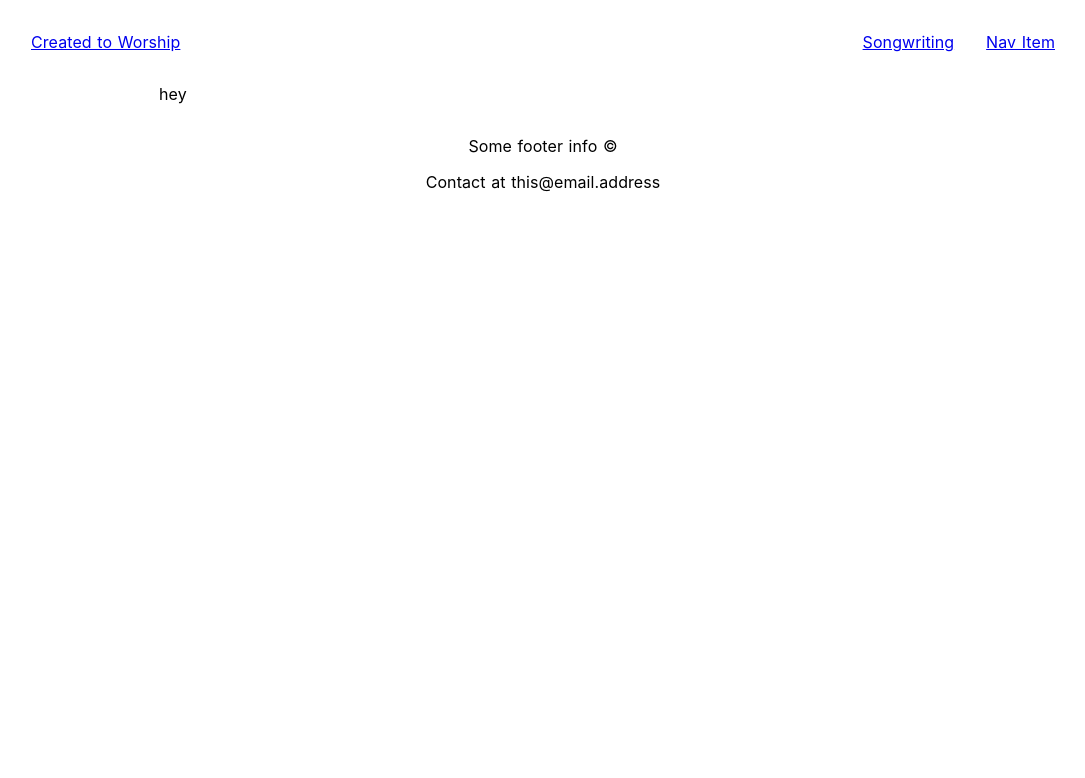
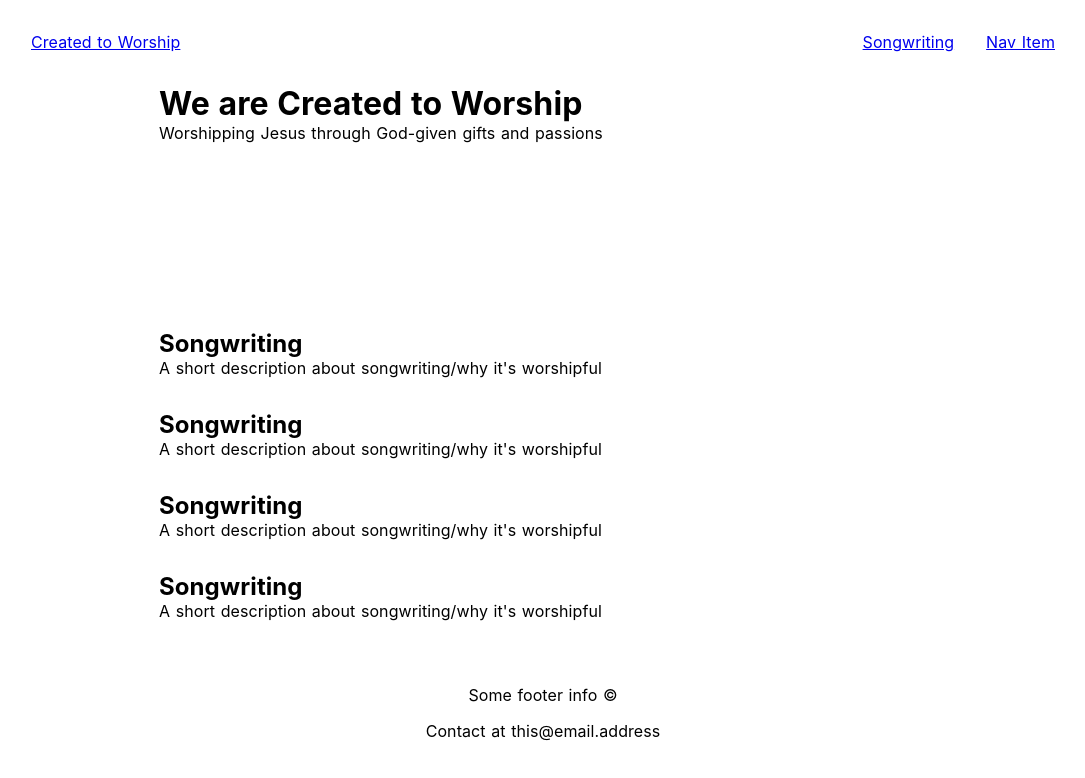
Before and after one commit to jamesahorne/created-to-worship, a Nuxt app in the folder frontend/: page / in a window 1280 px wide. Shown: the top 778 px of the page, without its empty margins (97-1182 px from the left). Built offline with nearby package versions, Linux system fonts and the light colour scheme.

Commit message:
♻️ Update Home

```diff
--- a/frontend/pages/index.vue
+++ b/frontend/pages/index.vue
@@ -1,11 +1,24 @@
 <template>
   <div class="container">
-    hey
+    <Hero />
+    <Type />
+    <Type />
+    <Type />
+    <Type />
   </div>
 </template>
 
 <script>
-export default {}
+import Hero from '../components/Hero'
+import Type from '../components/Type'
+
+export default {
+  name: 'Home',
+  components: {
+    Hero,
+    Type,
+  },
+}
 </script>
 
 <style>
@@ -13,26 +26,4 @@ export default {}
   margin: 0 auto;
   max-width: 48rem;
 }
-
-.title {
-  font-family: 'Quicksand', 'Source Sans Pro', -apple-system, BlinkMacSystemFont,
-    'Segoe UI', Roboto, 'Helvetica Neue', Arial, sans-serif;
-  display: block;
-  font-weight: 300;
-  font-size: 100px;
-  color: #35495e;
-  letter-spacing: 1px;
-}
-
-.subtitle {
-  font-weight: 300;
-  font-size: 42px;
-  color: #526488;
-  word-spacing: 5px;
-  padding-bottom: 15px;
-}
-
-.links {
-  padding-top: 15px;
-}
 </style>
```
